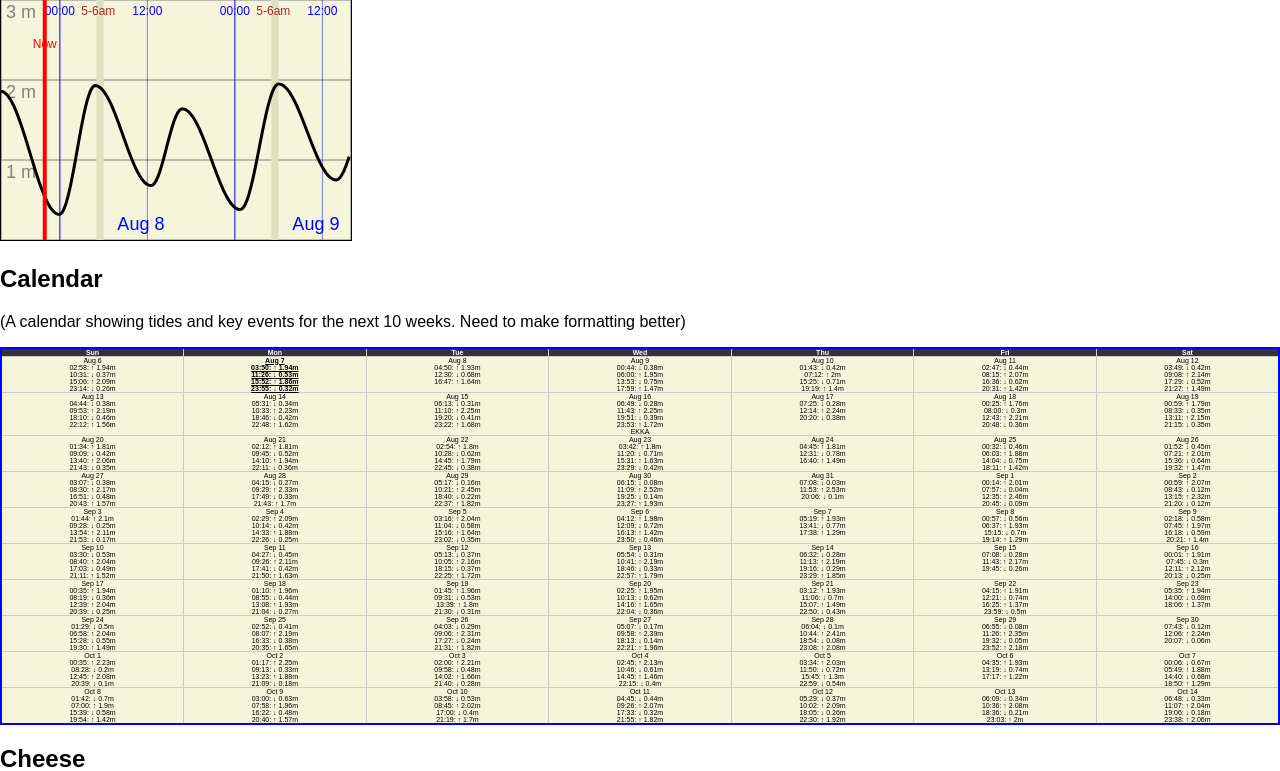
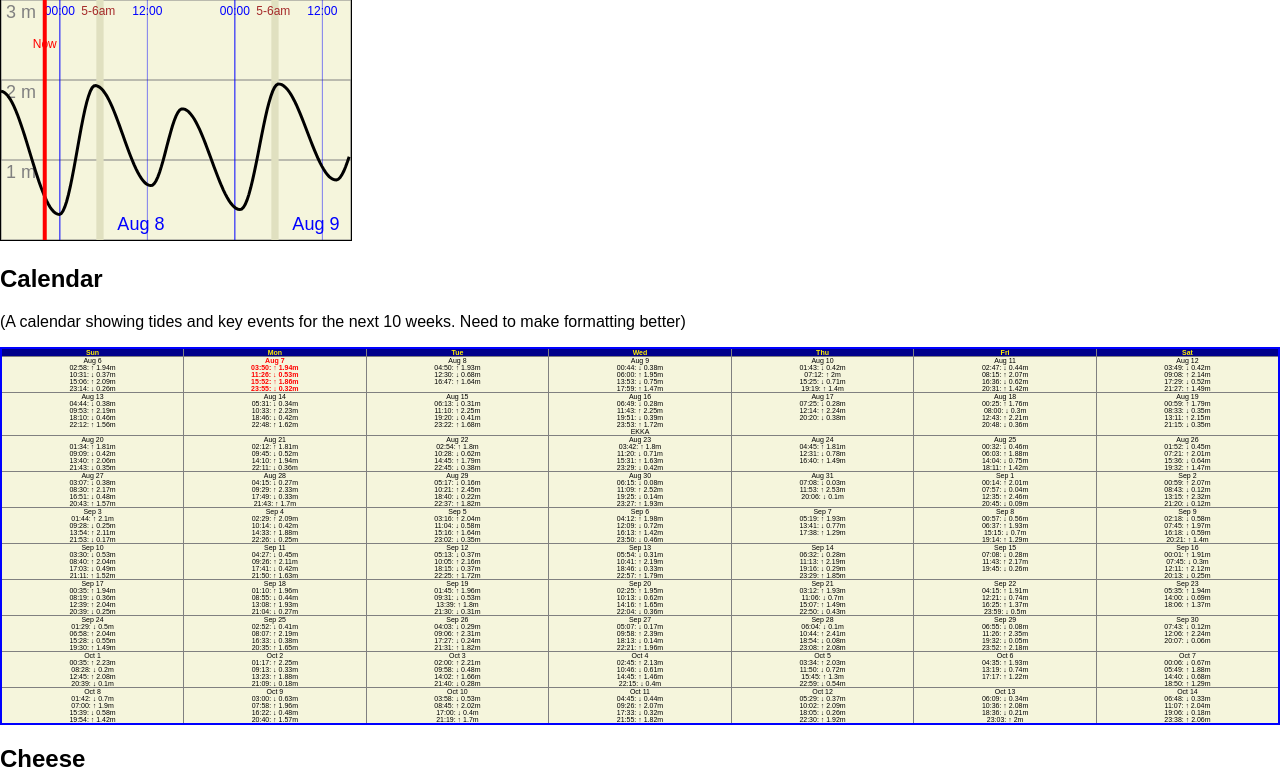
Before and after one commit to dpmatsalla/westendspearers, a PHP site: page / in a window 1280 px wide. Shown: the part 739-1510 px from the top of the page. Run offline with PHP 8.4, Linux system fonts and the light colour scheme; some libraries are stand-ins or nearby versions.

Commit message:
Update styles.css

```diff
--- a/styles.css
+++ b/styles.css
@@ -1,5 +1,5 @@
 canvas {
-    border: 1px solid #000;
+    border: 1px solid #000000;
     background-color: beige;
 }
 #map {
@@ -46,20 +46,20 @@ td {
   background-color: beige;
 }
 .calendar th, .calendar td {
-  border: 1px solid #ccc;
+  border: 1px solid gray;
   font-size: 7px;
   vertical-align: top;
   text-align: center;
   padding: 0px;
 }
 .calendar thead {
-  background-color: #333;
+  background-color: darkblue;
   font-size: 12px;
-  color: #fff;
+  color: #fff000;
 }
 .calendar .today {
   font-weight: bold;
-  text-decoration: underline;
+  color: red;
 }
 .content {
   background-color: darkgreen;
```
